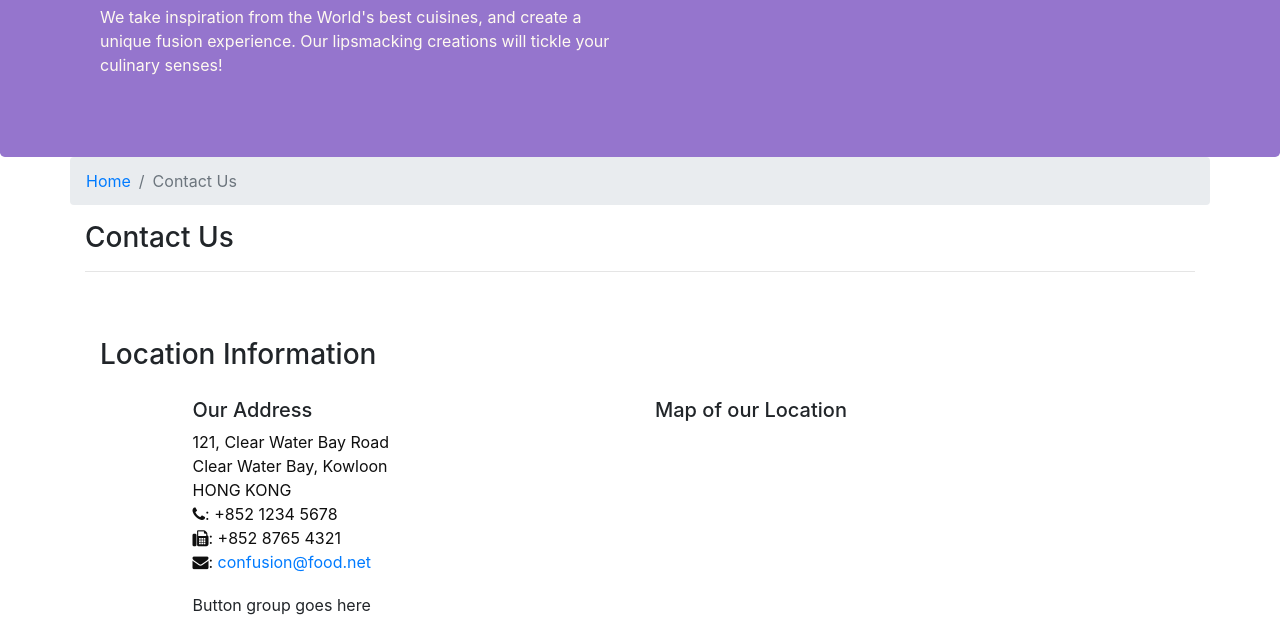
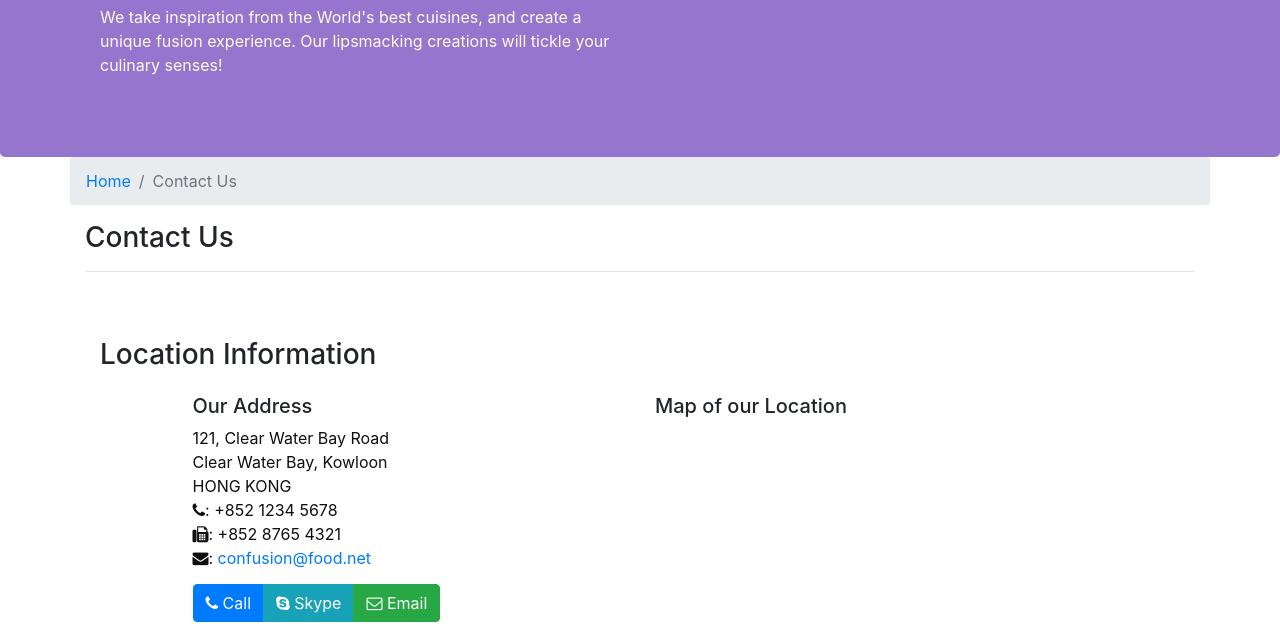
Before and after one commit to lismaroliveira1/frontend-web-ui-nodejs-bootstrap, a website: page contactus.html in a window 1280 px wide. Shown: the part 165-800 px from the top of the page. Drawn offline with nearby package versions, Linux system fonts and the light colour scheme.

Commit message:
add button group on contact page

```diff
--- a/contactus.html
+++ b/contactus.html
@@ -79,7 +79,11 @@
                 <h5>Map of our Location</h5>
             </div>
             <div class="col-12 col-sm-11 offset-sm-1">
-                Button group goes here
+                <div class="btn-group" role="group">
+                    <a role= "button" class="btn btn-primary"href="tel:+55719986482264"><i class="fa fa-phone"></i> Call</a>
+                    <a role= "button" class="btn btn-info" href=""><i class="fa fa-skype"></i> Skype</a>
+                    <a role= "button" class="btn btn-success" href="mailto:confusion@food.net"><i class="fa fa-envelope-o"></i> Email</a>
+                </div>
             </div>
         </div>
 
```
Also changed, not shown: index.html (+1 -1 lines).
